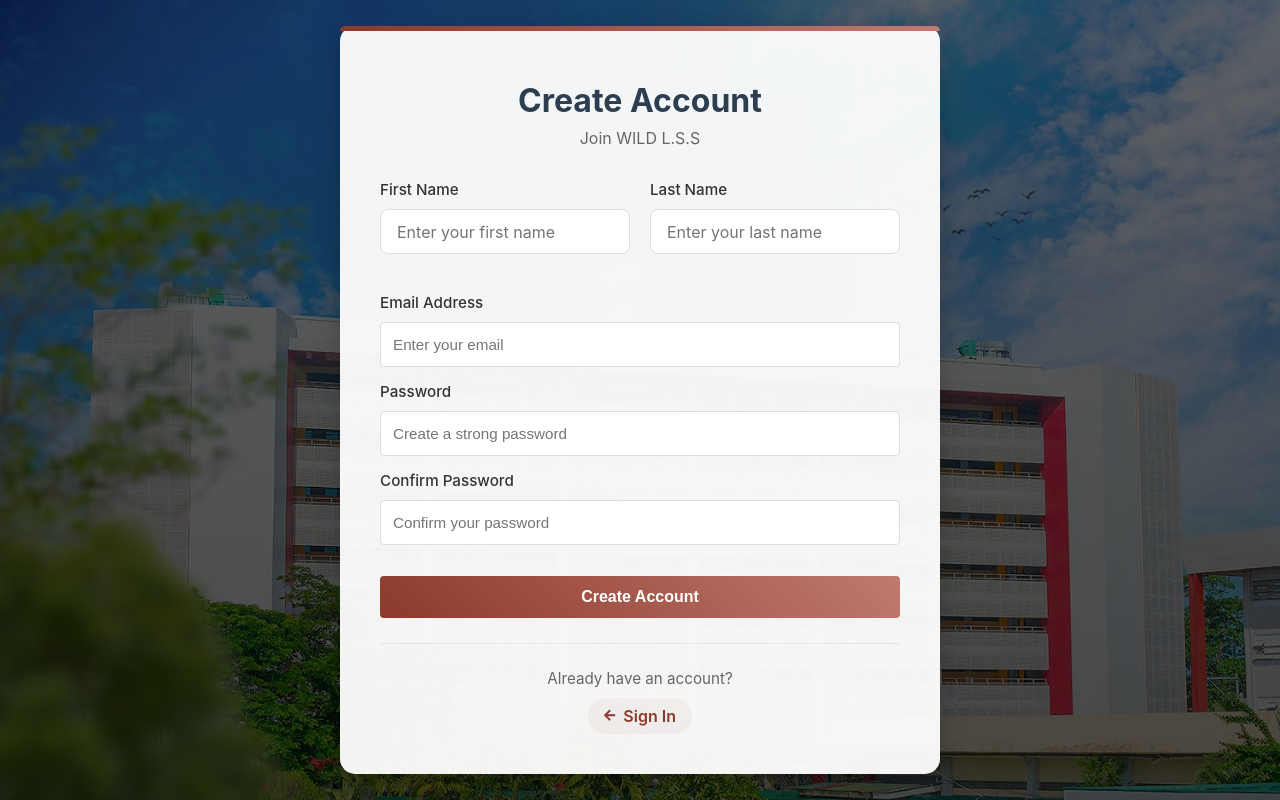
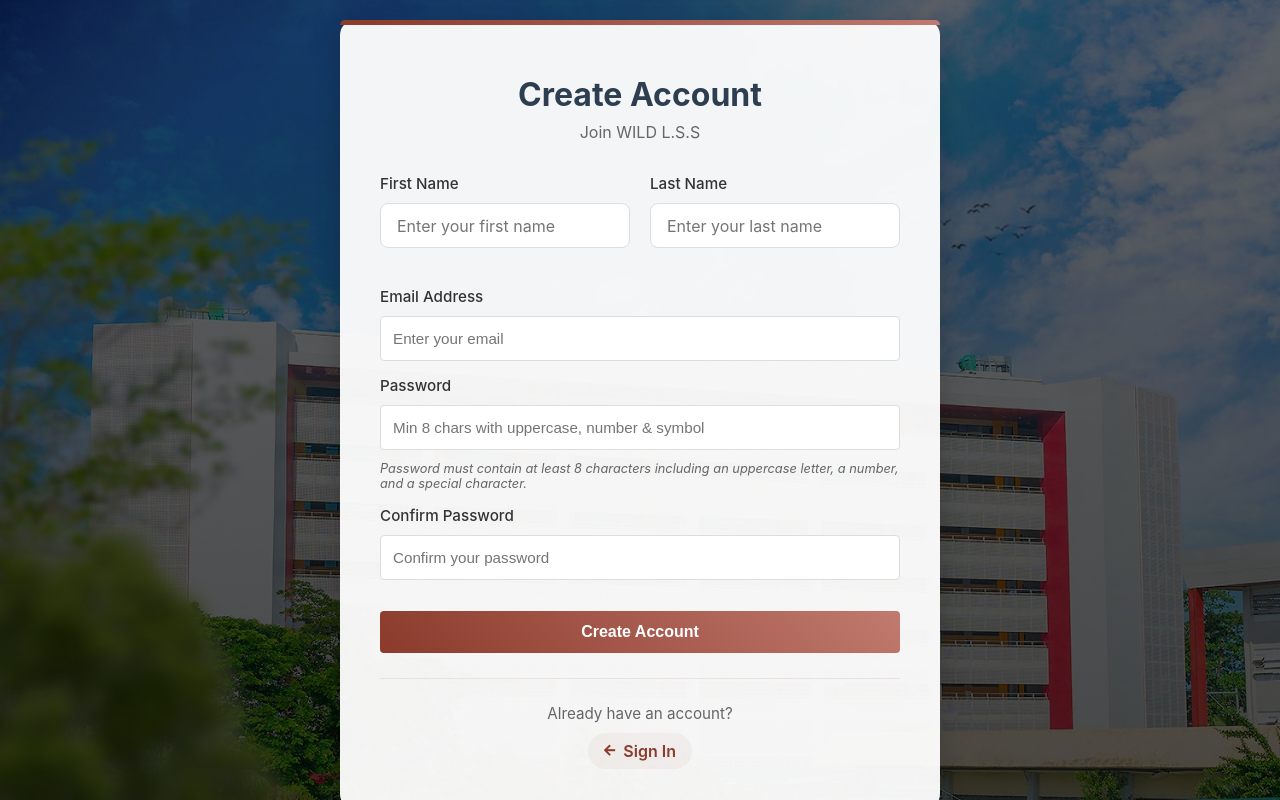
Before and after one commit to Shork-web/linkages-summary, a React (Create React App) app: page /signup in a window 1280 px wide. Built offline with nearby package versions, Linux system fonts and the light colour scheme.

Commit message:
password hint added in signup

```diff
--- a/src/components/Auth/Signup/Signup.css
+++ b/src/components/Auth/Signup/Signup.css
@@ -414,3 +414,11 @@ button.signup-button {
 button.signup-button:hover:not(:disabled) {
   background-color: #6d2e22;
 }
+
+.password-hint {
+  display: block;
+  color: #666;
+  font-size: 0.8rem;
+  margin-top: 5px;
+  font-style: italic;
+}
--- a/src/components/Auth/Signup/Signup.jsx
+++ b/src/components/Auth/Signup/Signup.jsx
@@ -228,8 +228,11 @@ const Signup = () => {
               onChange={handleChange}
               required
               minLength="8"
-              placeholder="Create a strong password"
+              placeholder="Min 8 chars with uppercase, number & symbol"
             />
+            <small className="password-hint">
+              Password must contain at least 8 characters including an uppercase letter, a number, and a special character.
+            </small>
           </div>
 
           <div className="form-group">
```
